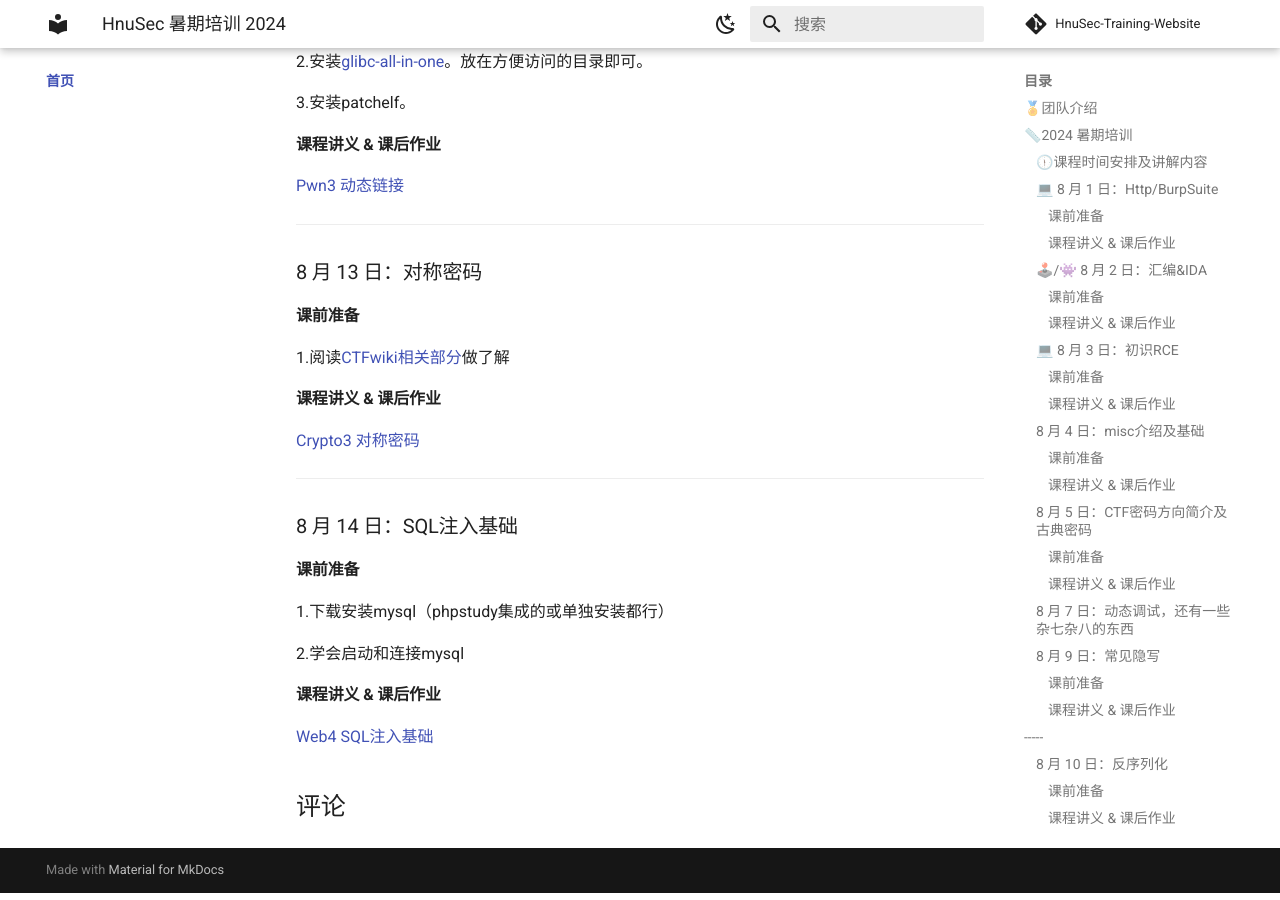
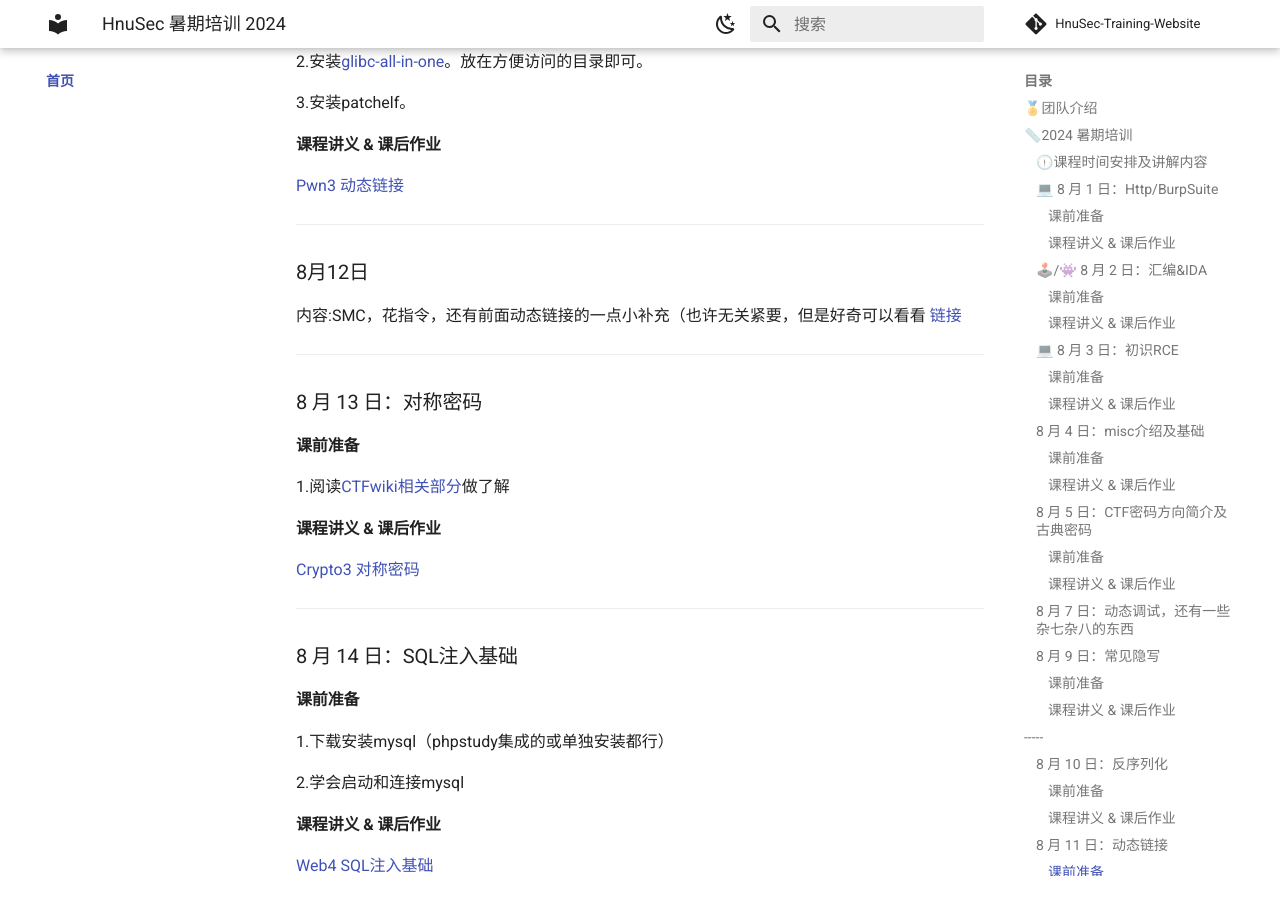
Before and after one commit to natro92/HnuSec-Training-Website, an MkDocs documentation site: the page built from docs/index.md, in a window 1280 px wide and 900 px high, scrolled down 4610 px. Built offline with MkDocs 1.6.1 and Material for MkDocs 9.7.7, drawn with Linux system fonts in a browser that asks for light colours; comment, search, counter and statistics services are not loaded.

Commit message:
Reverse....

```diff
--- a/docs/index.md
+++ b/docs/index.md
@@ -188,6 +188,10 @@
 [Pwn3 动态链接](/pwn/lesson-3)
 
 -----
+### 8月12日
+内容:SMC，花指令，还有前面动态链接的一点小补充（也许无关紧要，但是好奇可以看看
+[链接](https://github.com/natro92/HnuSec-Training-Website/tree/main/docs/reverse/lesson-3-source)
+-----
 ### 8 月 13 日：对称密码
 
 #### 课前准备
```
Also changed, not shown: 3 other files.
